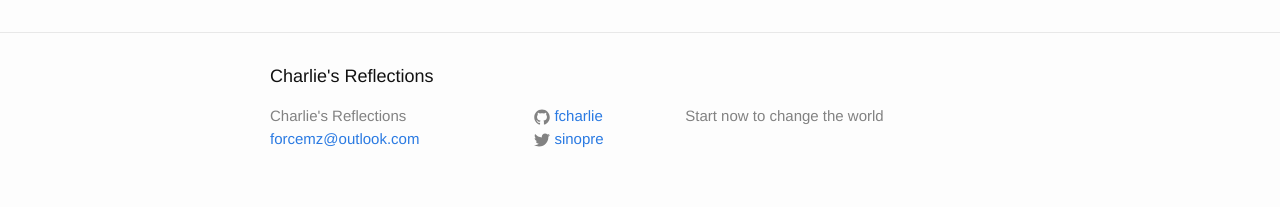
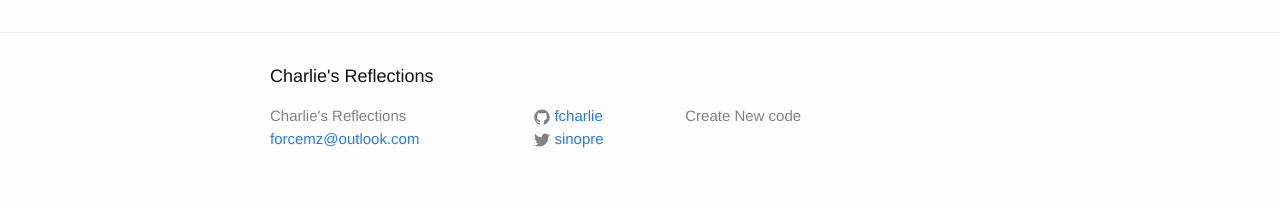
Before and after one commit to fcharlie/fcharlie.github.io, a Jekyll site: the page built from about.md, in a window 1280 px wide. Shown: the part 1143-1350 px from the top of the page. Built offline with Jekyll 4.4.1, drawn with Linux system fonts in a browser that asks for light colours.

Commit message:
New post

```diff
--- a/_config.yml
+++ b/_config.yml
@@ -1,7 +1,7 @@
 # Site settings
 title: Charlie's Reflections
 email: forcemz@outlook.com
-description: "Start now to change the world"
+description: "Create New code"
 baseurl: "" # the subpath of your site, e.g. /blog/
 url: "http://forcemz.net" # the base hostname & protocol for your site
 twitter_username: sinopre
--- a/about.md
+++ b/about.md
@@ -15,30 +15,30 @@
 
 ###工作经验
 2014.06~ 至今 深圳市奥思网络科技有限公司（开源中国），软件工程师
-+ 实现 GIT@OSC 代码托管平台 svn 协议接入，属于国内第一家
-+ 从事 GIT 基础服务的开发，如 GIT HTTP 智能服务，即 GIT 的 HTTP(s) 协议访问。
-+ 作为核心开发者实现 GIT@OSC 分布式改造，包括，但不限于 HTTP 分布式方案（NGINX 模块开发），
+- 实现 GIT@OSC 代码托管平台 svn 协议接入，属于国内第一家
+- 从事 GIT 基础服务的开发，如 GIT HTTP 智能服务，即 GIT 的 HTTP(s) 协议访问。
+- 作为核心开发者实现 GIT@OSC 分布式改造，包括，但不限于 HTTP 分布式方案（NGINX 模块开发），
 分布式路由库，SVN 协议分布式解决方案，SSH 协议分布式方案。
 
 ###技能
 语言:
-+ C/C++
-+ C#
-+ PowerShell
-+ D
-+ Shell
-+ Makefile
-+ Java
+- C/C++
+- C#
+- PowerShell
+- D
+- Shell
+- Makefile
+- Java
 
 框架:
-+ Boost Boost.Asio
-+ WPF
+- Boost Boost.Asio
+- WPF
 
 ###个人作品
 博客站点 [http://forcemz.net/](http://forcemz.net/)
-+ Clangbuilder 基于 PowerShell 开发的 Windows 平台 LLVM 自动构建工具集。URL: [https://github.com/fstudio/clangbuilder](https://github.com/fstudio/clangbuilder)
-+ svnsrv 开源跨平台的 svn 协议动态代理服务器。URL: [http://git.oschina.net/oschina/svnsrv](http://git.oschina.net/oschina/svnsrv)
-+ iBurnMgr 基于 C++ & Direct2D 开发的 USB 启动盘制作软件。URL: [https://github.com/fcharlie/iBurnMgr](https://github.com/fcharlie/iBurnMgr)
-+ Ginkgo 基于 WPF 开发的 Metro 风格 Batch 编辑器。URL: [https://github.com/fstudio/Ginkgo](https://github.com/fstudio/Ginkgo)
-+ PE Analyzer 基于 C++ & Direct2D 开发的 PE 格式检查软件。URL: [https://github.com/fcharlie/PEAnalyzer](https://github.com/fcharlie/PEAnalyzer)
-+ MsysLauncher MSYS2 运行环境启动器。URL: [https://github.com/fcharlie/msys2-launcher](https://github.com/fcharlie/msys2-launcher)
+- Clangbuilder 基于 PowerShell 开发的 Windows 平台 LLVM 自动构建工具集。URL: [https://github.com/fstudio/clangbuilder](https://github.com/fstudio/clangbuilder)
+- svnsrv 开源跨平台的 svn 协议动态代理服务器。URL: [http://git.oschina.net/oschina/svnsrv](http://git.oschina.net/oschina/svnsrv)
+- iBurnMgr 基于 C++ & Direct2D 开发的 USB 启动盘制作软件。URL: [https://github.com/fcharlie/iBurnMgr](https://github.com/fcharlie/iBurnMgr)
+- Ginkgo 基于 WPF 开发的 Metro 风格 Batch 编辑器。URL: [https://github.com/fstudio/Ginkgo](https://github.com/fstudio/Ginkgo)
+- PE Analyzer 基于 C++ & Direct2D 开发的 PE 格式检查软件。URL: [https://github.com/fcharlie/PEAnalyzer](https://github.com/fcharlie/PEAnalyzer)
+- MsysLauncher MSYS2 运行环境启动器。URL: [https://github.com/fcharlie/msys2-launcher](https://github.com/fcharlie/msys2-launcher)
```
